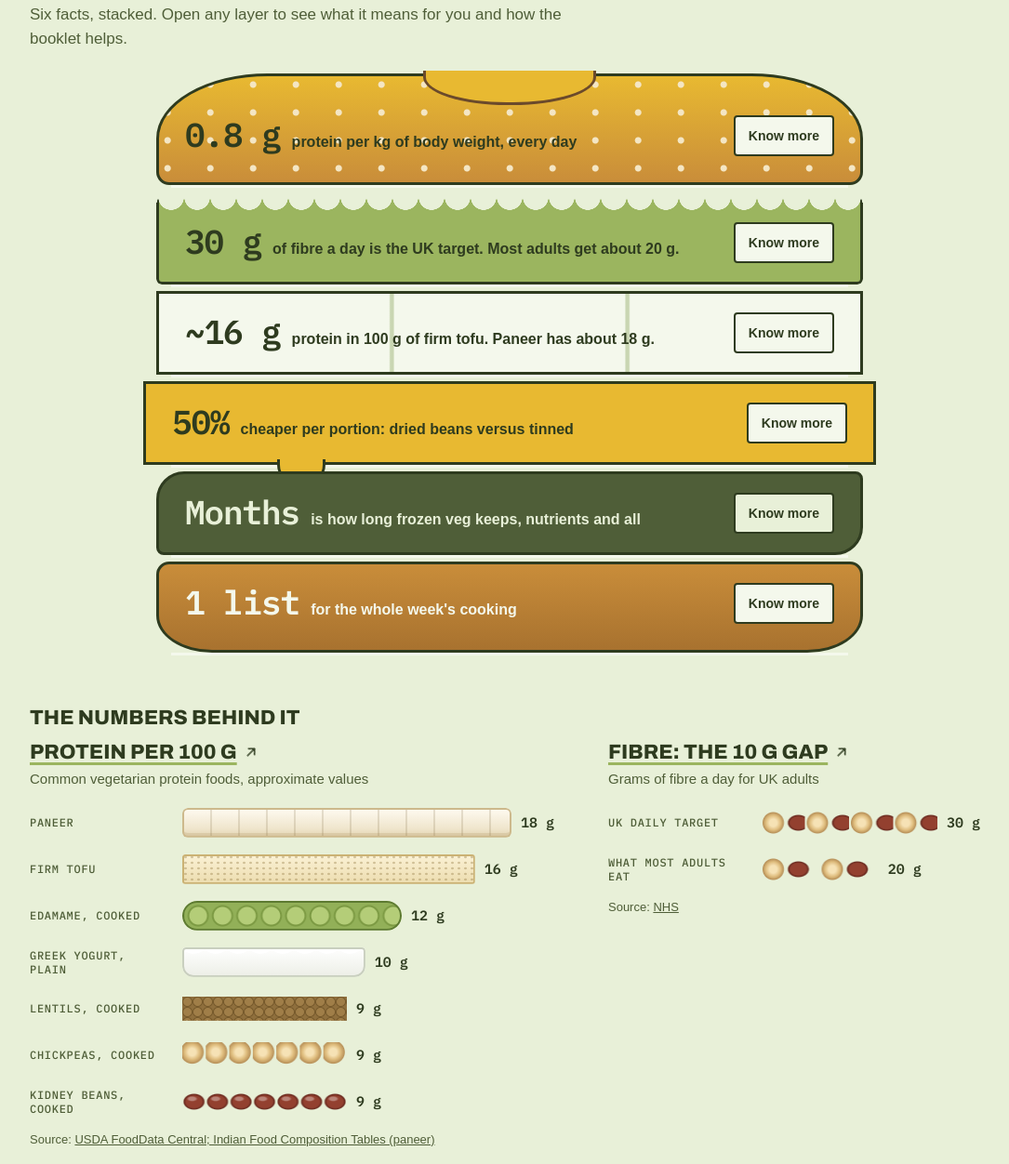
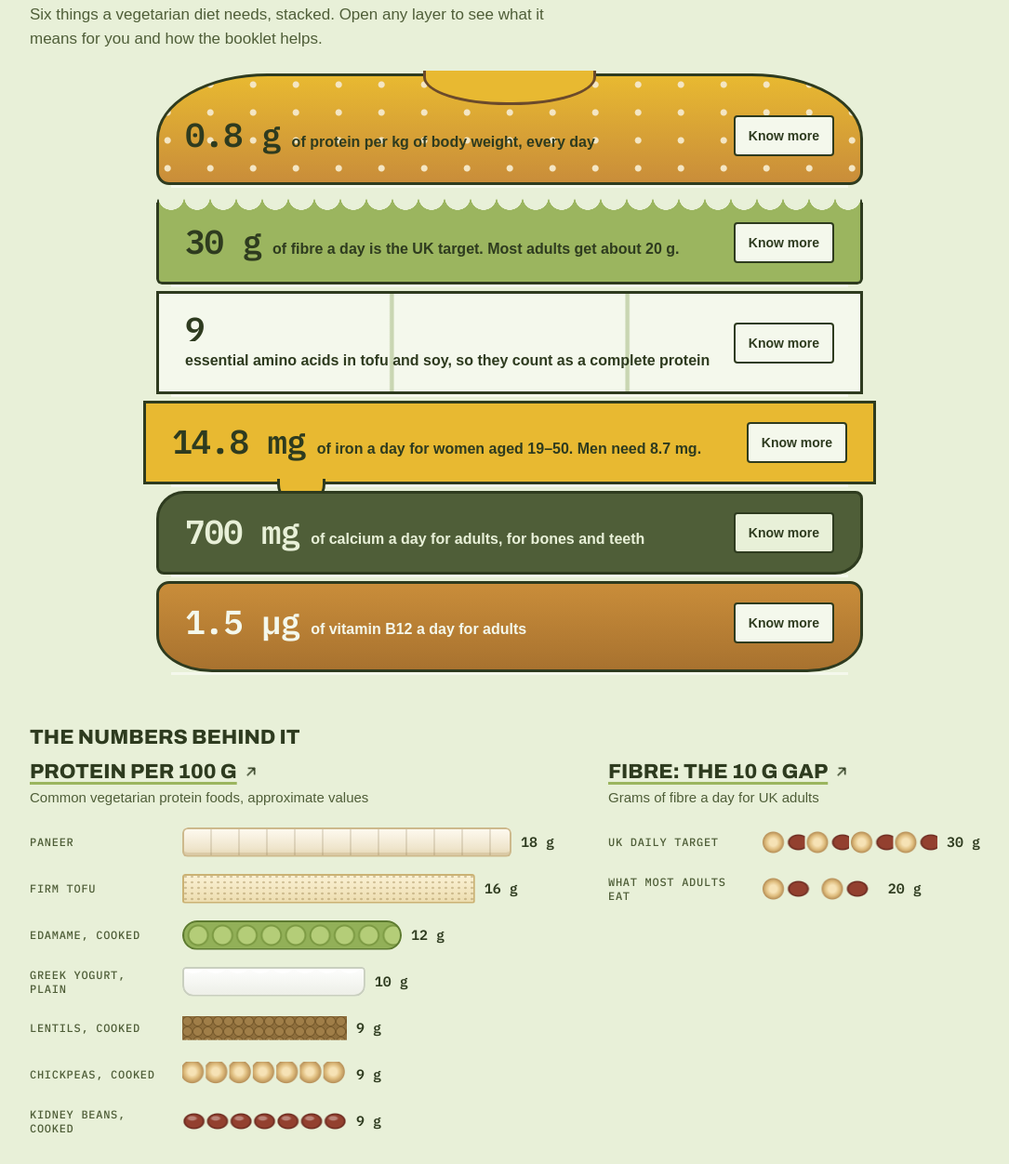
Before and after one commit to Nishka4309/My-Recipe-Booklet, a website: page index.html in a window 1280 px wide. Shown: the part 2270-3522 px from the top of the page at 93% size, without its empty margins (92-1177 px from the left). Drawn offline with Linux system fonts and the light colour scheme.

Commit message:
Good to know: nutrient facts; drop source lines under the stats
- Sandwich layers now cover protein, fibre, complete protein (soy's nine
  essential amino acids), iron, calcium and vitamin B12, each with what it
  means for you and how the booklet helps
- Removed the per-chart Source lines and the Sources paragraph; chart
  headings still link to USDA and the NHS
- Footer note now covers all nutrition figures

Co-Authored-By: Claude Opus 5.5 <noreply@anthropic.com>

```diff
--- a/app.js
+++ b/app.js
@@ -61,7 +61,6 @@
         <span class="food-name">${esc(name)}</span>
         <span class="food-track"><i class="food-bar ${kind}" data-f="${(g / max).toFixed(3)}" aria-hidden="true"></i><b>${g} g</b></span>
       </li>`).join("")}</ol>
-      <p class="fine">Source: <a href="${c.url}" target="_blank" rel="noopener">${esc(c.source)}</a></p>
     </figure>`;
   }
 
@@ -69,7 +68,7 @@
   // Each layer opens to say what the fact means day to day and how the booklet helps.
   // Bar widths are percentages.
   const LAYERS = [
-    { kind: "bun-top", to: 0.8, dec: 1, suf: " g", fact: "protein per kg of body weight, every day",
+    { kind: "bun-top", to: 0.8, dec: 1, suf: " g", fact: "of protein per kg of body weight, every day",
       you: "A 65 kg adult needs about 52 g a day, or roughly 17 g a meal if you spread it evenly.",
       help: "Every recipe shows its protein up front, and most land between 20 and 35 g a plate.",
       sum: ["65 kg", "×", "0.8", "=", "52 g a day"] },
@@ -77,22 +76,22 @@
       you: "Closing that 10 g gap takes about one cup of cooked beans or chickpeas.",
       help: "The recipes lean on beans, chickpeas and greens, and list fibre wherever we have the figure.",
       bars: [["Target", 100, "30 g"], ["Typical adult", 67, "20 g"]] },
-    { kind: "tofu", to: 16, pre: "~", suf: " g", fact: "protein in 100 g of firm tofu. Paneer has about 18 g.",
-      you: "A 150 g portion of firm tofu gives about 24 g of protein.",
-      help: "Tofu and paneer are the base of most recipes, so a full plate does the work.",
-      bars: [["Paneer", 100, "18 g"], ["Firm tofu", 89, "16 g"]] },
-    { kind: "cheese", to: 50, suf: "%", fact: "cheaper per portion: dried beans versus tinned",
-      you: "If beans are a weekly staple, buying dried can roughly halve what you spend on them.",
-      help: "The shopping list puts every recipe's beans on one line, so you know how much to cook in one batch.",
-      bars: [["Tinned", 100, "100%"], ["Dried", 50, "~50%"]] },
-    { kind: "spinach", label: "Months", fact: "is how long frozen veg keeps, nutrients and all",
-      you: "Fresh spinach often wilts before it's used. Frozen goes straight from freezer to pan, so less ends up in the bin.",
-      help: "The spinach in these recipes is cooked, so a frozen bag works just as well as fresh.",
-      bars: [["Fresh", 10, "~1 week"], ["Frozen", 100, "months"]] },
-    { kind: "bun-bottom", label: "1 list", fact: "for the whole week's cooking",
-      you: "Fewer top-up trips means less time in shops and fewer impulse buys.",
-      help: "Tap + on the recipes you want and every ingredient merges into one list you can copy or print.",
-      ticks: ["Tofu", "Spinach", "Chickpeas"] },
+    { kind: "tofu", to: 9, suf: "", fact: "essential amino acids in tofu and soy, so they count as a complete protein",
+      you: "Most beans and grains are low in one amino acid or another, but eaten across the day they cover each other, like rajma with rice.",
+      help: "Tofu recipes give complete protein in one ingredient, and the bean recipes pair beans with rice, wraps or bread.",
+      ticks: ["Tofu", "Edamame", "Paneer"] },
+    { kind: "cheese", to: 14.8, dec: 1, suf: " mg", fact: "of iron a day for women aged 19–50. Men need 8.7 mg.",
+      you: "Iron from plants is absorbed less easily than iron from meat. Vitamin C in the same meal helps, from tomato, lime or peppers.",
+      help: "Many recipes pair beans, spinach or tofu with tomato or a squeeze of lime.",
+      bars: [["Women 19–50", 100, "14.8 mg"], ["Men", 59, "8.7 mg"]] },
+    { kind: "spinach", to: 700, suf: " mg", fact: "of calcium a day for adults, for bones and teeth",
+      you: "Dairy covers much of it. If you eat less dairy, calcium-set tofu, fortified plant drinks and greens help make up the rest.",
+      help: "Paneer, Greek yogurt and tofu turn up across the booklet.",
+      ticks: ["Paneer", "Greek yogurt", "Calcium-set tofu"] },
+    { kind: "bun-bottom", to: 1.5, dec: 1, suf: " µg", fact: "of vitamin B12 a day for adults",
+      you: "B12 occurs naturally only in animal foods. For vegetarians that means dairy and eggs, or fortified foods such as some cereals and plant drinks.",
+      help: "Recipes with paneer, Greek yogurt or cheese add some B12. If you're cutting back on dairy, look for fortified foods.",
+      ticks: ["Paneer", "Greek yogurt", "Fortified cereal"] },
   ];
   const fmt = (f, v) => `${f.pre || ""}${v.toFixed(f.dec || 0)}${f.suf || ""}`;
   const TICK = `<svg viewBox="0 0 18 18" aria-hidden="true"><rect x="1" y="1" width="16" height="16"/><path d="M4.5 9.5l3 3 6-7"/></svg>`;
@@ -198,11 +197,10 @@
 
       <section class="sandwich-section" aria-labelledby="facts-title">
         <div class="section-head"><h2 id="facts-title">Good to know</h2></div>
-        <p class="sub">Six facts, stacked. Open any layer to see what it means for you and how the booklet helps.</p>
-        <ol class="sandwich" aria-label="Six facts about eating well and spending less">${LAYERS.map(layer).join("")}</ol>
+        <p class="sub">Six things a vegetarian diet needs, stacked. Open any layer to see what it means for you and how the booklet helps.</p>
+        <ol class="sandwich" aria-label="Six nutrients a vegetarian diet needs">${LAYERS.map(layer).join("")}</ol>
         <h3 class="charts-title">The numbers behind it</h3>
         <div class="food-charts">${FOOD_CHARTS.map(foodChart).join("")}</div>
-        <p class="fine sources">Sources: NHS (fibre), US Dietary Reference Intakes (protein), USDA FoodData Central and Indian Food Composition Tables (protein in foods). Figures are general guides, not personal advice.</p>
       </section>
 
       <section class="cta-band">
--- a/build.mjs
+++ b/build.mjs
@@ -99,7 +99,7 @@ function page(r) {
   <footer class="foot">
     <p>© ${new Date().getFullYear()} My Recipe Booklet</p>
     <p><a href="/#about">About</a> · <a href="/#contents">All recipes</a></p>
-    <p class="fine">Protein and fibre figures are estimates and vary by brand and portion.</p>
+    <p class="fine">Nutrition figures are general guides and estimates, not personal medical or dietary advice.</p>
   </footer>
 </body>
 </html>
--- a/index.html
+++ b/index.html
@@ -49,7 +49,7 @@
   <footer class="foot">
     <p>© <span id="year">2026</span> My Recipe Booklet</p>
     <p><a href="#about">About</a> · <a href="#contents">All recipes</a></p>
-    <p class="fine">Protein and fibre figures are estimates and vary by brand and portion.</p>
+    <p class="fine">Nutrition figures are general guides and estimates, not personal medical or dietary advice.</p>
   </footer>
 </body>
 </html>
```
